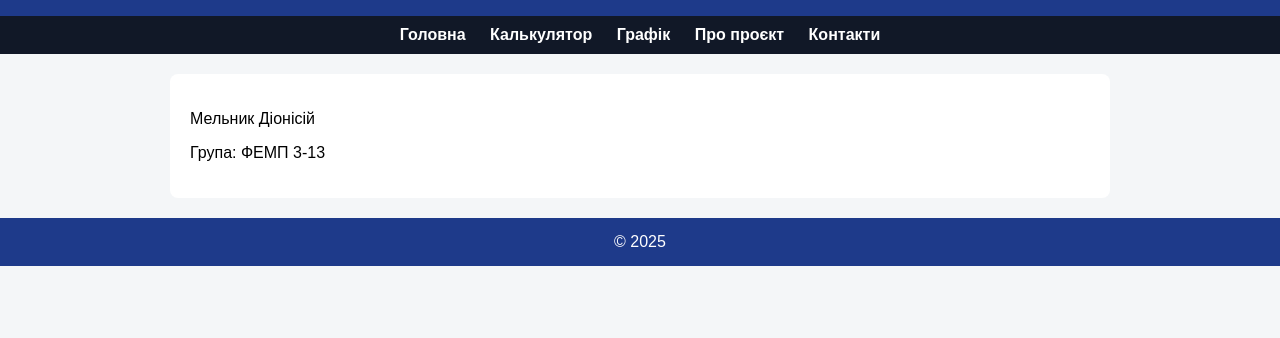
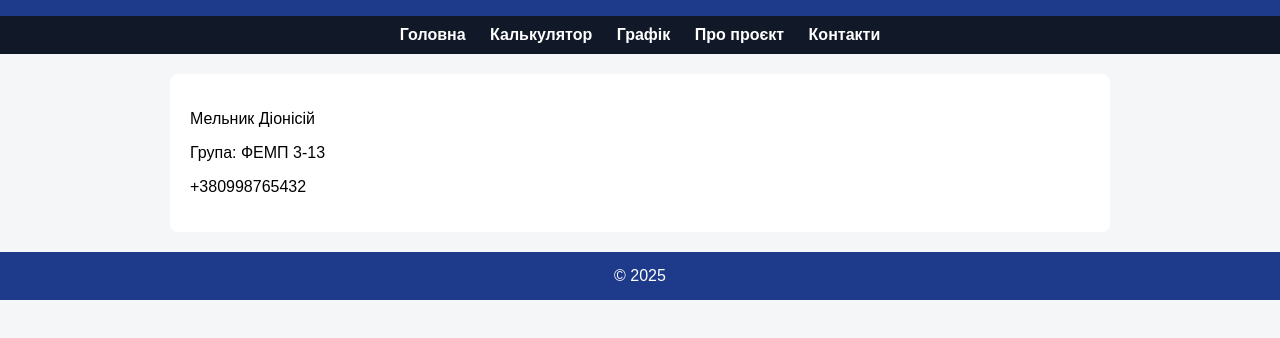
Before and after one commit to Dionisii22/fast-credit., a plain HTML site: page contacts.html in a window 1280 px wide. Shown: the part 94-432 px from the top of the page. Drawn offline with Linux system fonts and the light colour scheme.

Commit message:
Update contacts.html

```diff
--- a/contacts.html
+++ b/contacts.html
@@ -18,6 +18,7 @@
 <main>
 <p>Мельник Діонісій</p>
 <p>Група: ФЕМП 3-13</p>
+<p>+380998765432</p>
 </main>
 <footer>© 2025</footer>
 </body>
```
